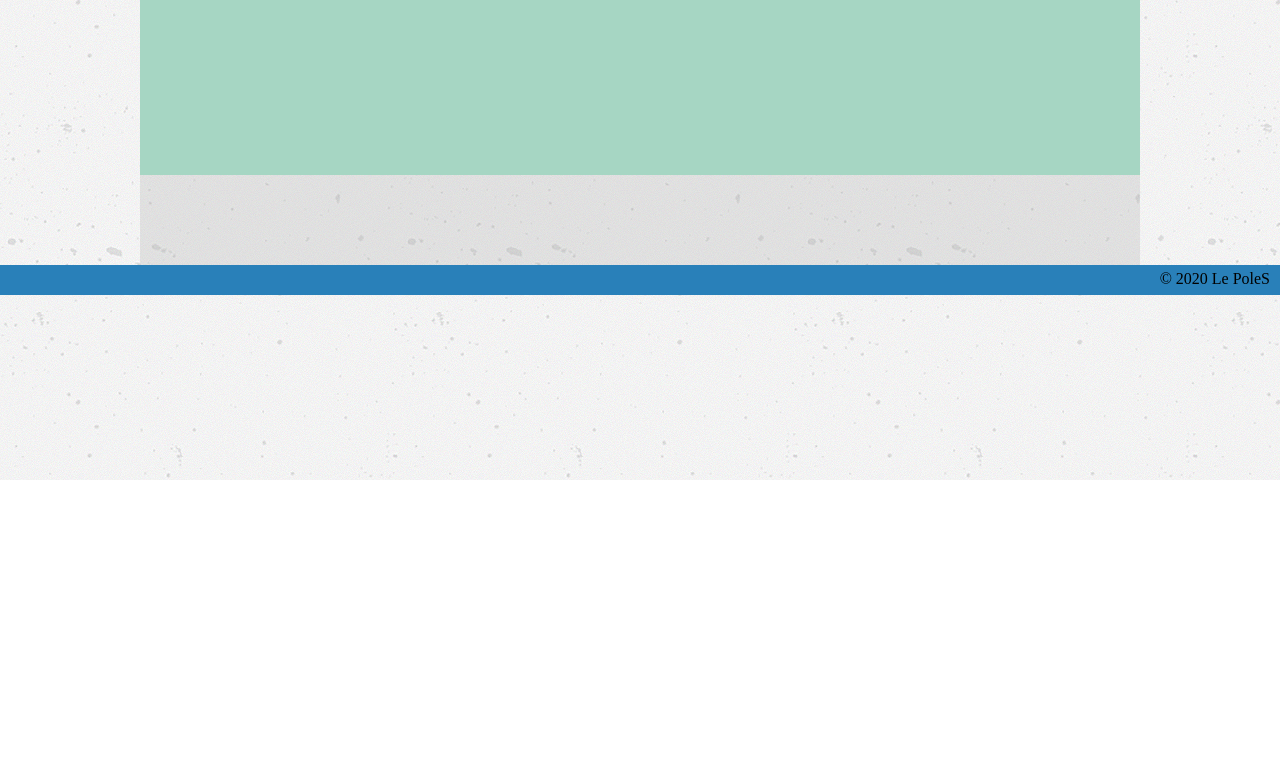
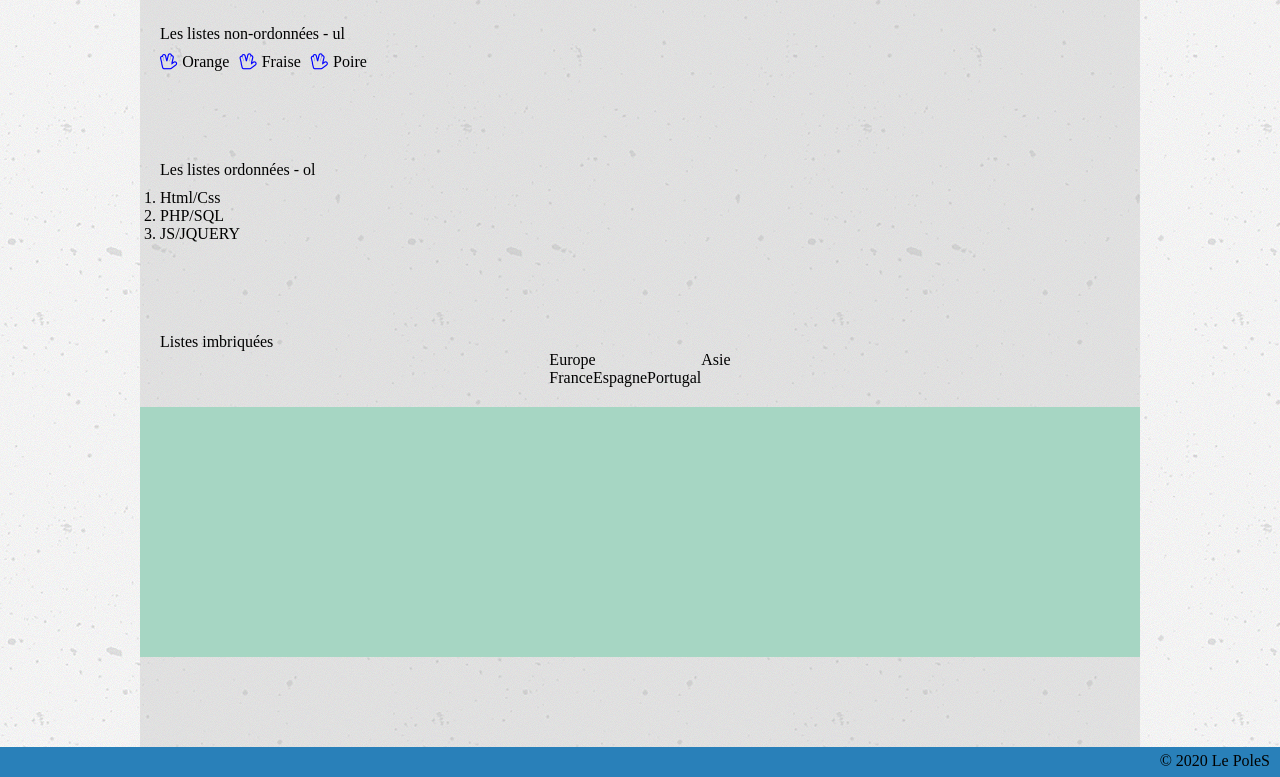
Before and after one commit to ValluetCP/phase2, a plain HTML site: page liste.html in a window 1280 px wide. Shown: the part 320-1097 px from the top of the page. Before the commit the page ends 800 px from the top, so only its background shows below. Drawn offline with nearby package versions, Linux system fonts and the light colour scheme.

Commit message:
Page Liste - Début

```diff
--- a/css/style.css
+++ b/css/style.css
@@ -193,6 +193,43 @@ footer{
     text-align: right;
     padding: 5px 10px;
 }
+
+/* *************** PAGE LISTE : DEBUT **********************/
+.p_listes_sect1{
+    margin: 0;
+}
+
+.p_listes_sect1_txt{
+    justify-content: start;
+    margin-top: 10px;
+    padding: 0%;
+}
+
+.p_listes_sect1_txt li{
+    margin-right: 10px;
+}
+
+.p_listes_sect1_txt i{
+    color: blue;
+}
+
+.p_listes_sect1_txt i:hover{
+    font-size: 20px;
+    color: red;
+}
+
+/* Section 2 (LISTE )*/
+
+.p_listes_sect2 ol{
+    margin-top: 10px;
+}
+
+/* Section 3 (LISTE )*/
+/* .continent{
+
+} */
+
+/*------------------- PAGE LISTE : FIN --------------------*/
 
 /*********************** PAGE LIEN ET MENU : DEBUT ******************/
 ul{
--- a/liste.html
+++ b/liste.html
@@ -67,6 +67,49 @@
     </nav>
 
     <main>
+
+        <h2>Listes</h2>
+
+        <section class="p_listes_sect1">
+            <p>Les listes non-ordonnées - ul</p>
+
+            <ul class="p_listes_sect1_txt">
+                <li>
+                    <i class="fa fa-hand-spock-o" aria-hidden="true"></i>
+                    Orange
+                </li>
+                <li>
+                    <i class="fa fa-hand-spock-o" aria-hidden="true"></i>
+                    Fraise
+                </li>
+                <li>
+                    <i class="fa fa-hand-spock-o" aria-hidden="true"></i>
+                    Poire
+                </li>
+            </ul>
+        </section>
+        <section class="p_listes_sect2">
+            <p>Les listes ordonnées - ol</p>
+            <ol>
+                <li>Html/Css</li>
+                <li>PHP/SQL</li>
+                <li>JS/JQUERY</li>
+            </ol>
+        </section>
+        <section class="p_listes_sect2">
+            <p>Listes imbriquées</p>
+            <ul class="continent">
+                <li>Europe
+                    <ul class="pays">
+                        <li>France</li>
+                        <li>Espagne</li>
+                        <li>Portugal</li>
+                    </ul>
+                </li>
+
+                <li>Asie</li>
+            </ul>
+        </section>
         <!--Contenu principal-->
         <aside>
             <!--Contenu secondaire-->
```
Also changed, not shown: img_zoning/Liste_maquette.png (added), img_zoning/Liste_section1.png (added), img_zoning/MicrosoftTeams-image (5).png (added), img_zoning/MicrosoftTeams-image (6).png (added).
